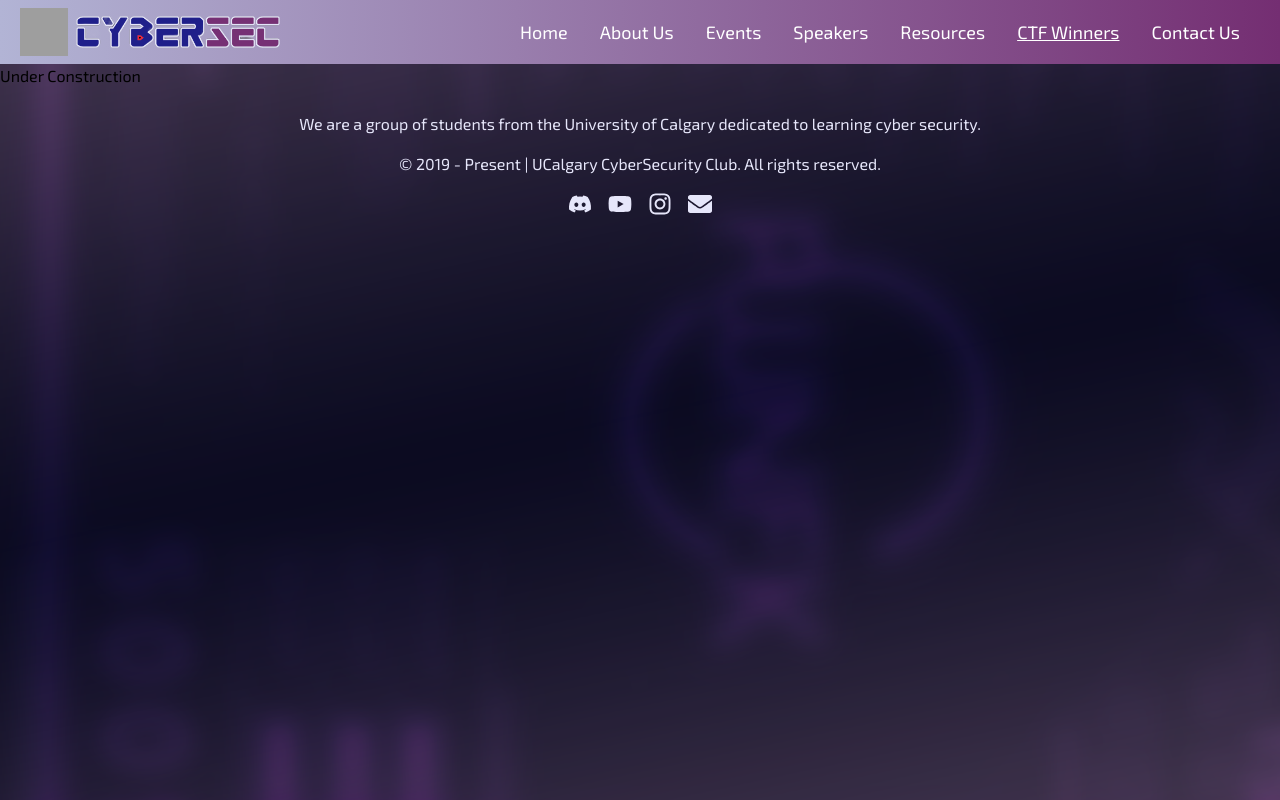
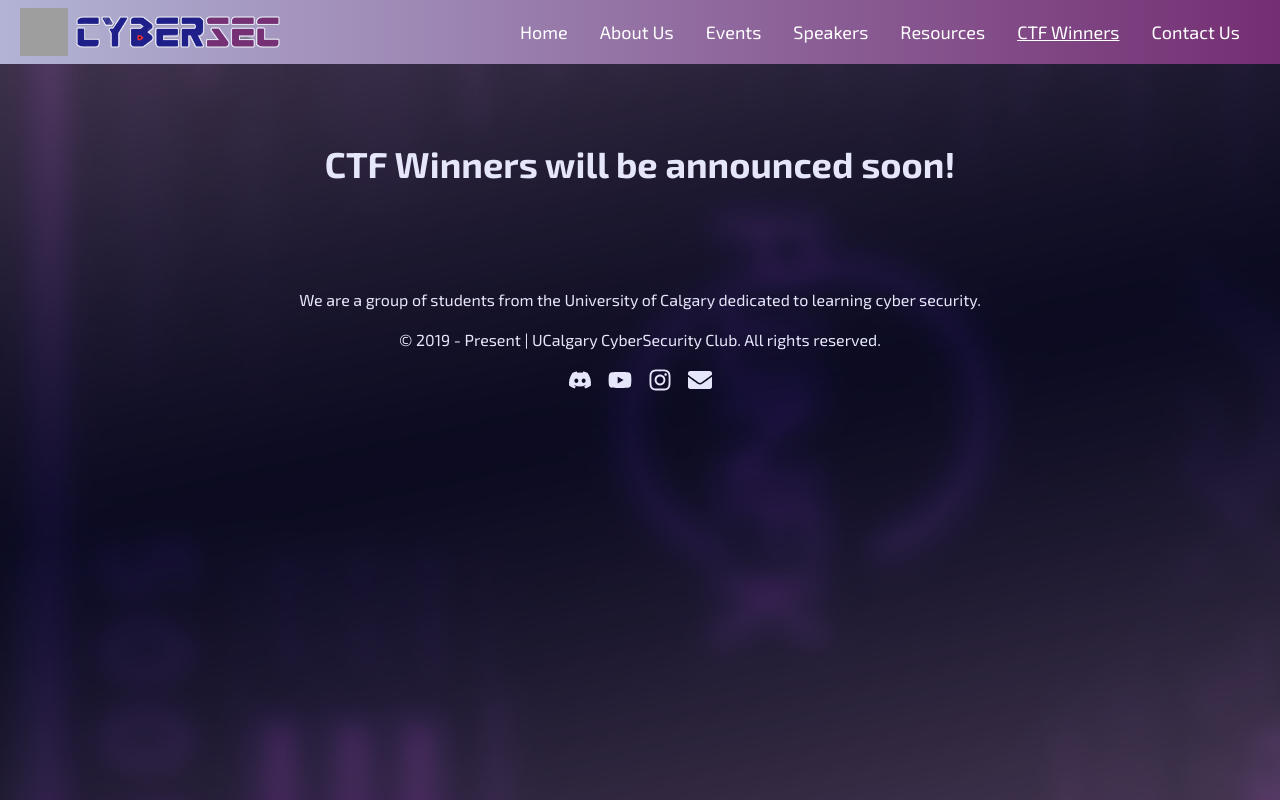
Before and after one commit to infosec-ucalgary/website, a React (Vite) app: page /winners in a window 1280 px wide. Built offline with nearby package versions, Linux system fonts and the light colour scheme; grey boxes are pictures that could not be loaded.

Commit message:
added a title to the "CTF Winners" page

```diff
--- a/src/views/Winners.tsx
+++ b/src/views/Winners.tsx
@@ -1,7 +1,9 @@
 function Winners() {
     return (
 
-        <div>Under Construction</div>
+        <div><h1 className="text-4xl font-bold text-center text-lavendar py-20">
+            CTF Winners will be announced soon!
+        </h1></div>
 
     )
 }
```
